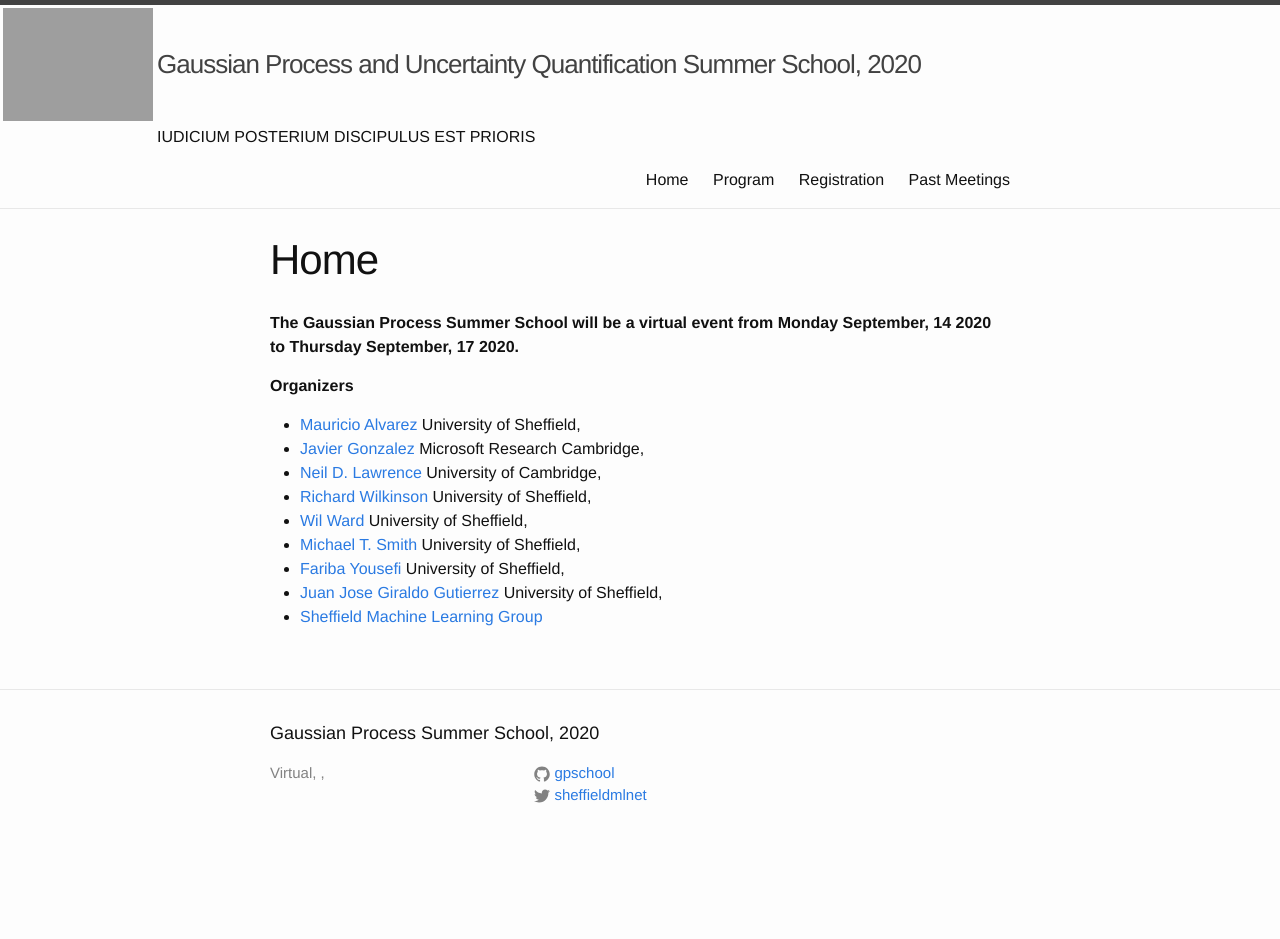
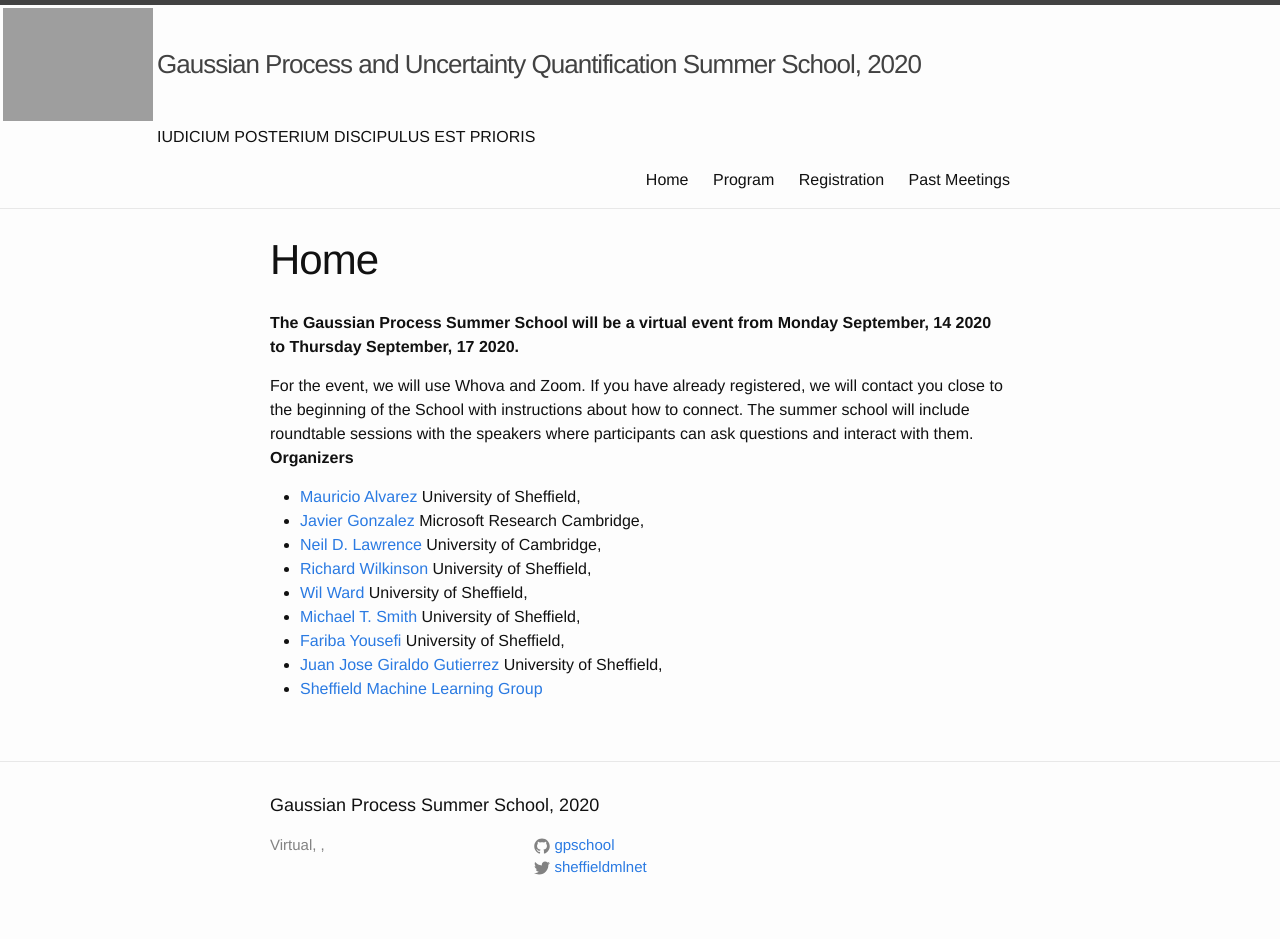
Before and after one commit to gpschool/gpss20, a Jekyll site: the page built from index.html, in a window 1280 px wide. Built offline with Jekyll 4.4.1, drawn with Linux system fonts in a browser that asks for light colours; before the commit the page ends 900 px from its top, so only the background shows below that.

Commit message:
changes about

```diff
--- a/_layouts/about.html
+++ b/_layouts/about.html
@@ -5,6 +5,13 @@ layout: page
 <article>
 
   <p><strong>The {{ site.conference.name }} will be a virtual event {{ site.conference.location }} from {{ site.conference.dates[0] | date: "%A %B, %-d %Y" }} to  {{ site.conference.dates.last | date: "%A %B, %-d %Y" }}.</strong></p>
+
+  For the event, we will use Whova and Zoom. If you have already
+  registered, we will contact you close to the beginning of the
+  School with instructions about how to connect.
+
+  The summer school will include roundtable sessions with the speakers where participants can ask questions and interact with them.
+
 
   {{ content }}
 
```
Also changed, not shown: other parts of _layouts/about.html (+1 -2 lines).
